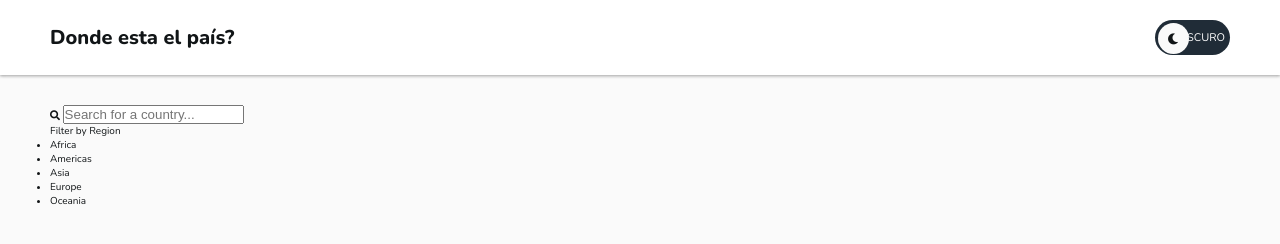
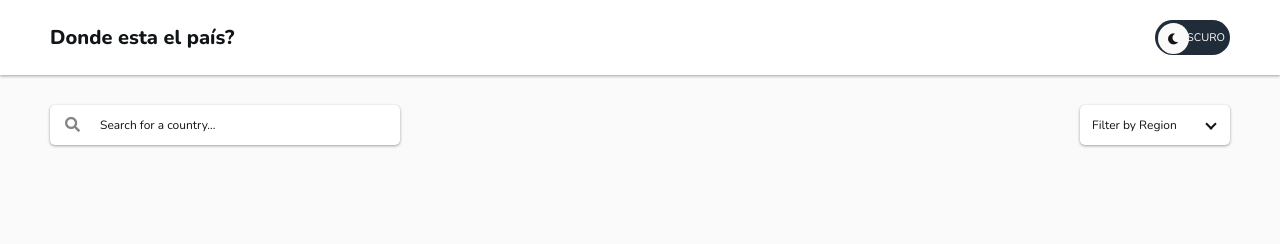
Before and after one commit to jhonson-lc/proyecto-final-manejo, a plain HTML site: page index.html in a window 1280 px wide. Drawn offline with nearby package versions, Linux system fonts and the light colour scheme.

Commit message:
Se agrego estilos a los filtros.

```diff
--- a/css/style.css
+++ b/css/style.css
@@ -130,3 +130,102 @@ body {
   #darktheme {
     text-align: start;
   }
+  .filters {
+    display: flex;
+    justify-content: space-between;
+    flex-wrap: wrap;
+  }
+  .filters__search {
+    position: relative;
+  }
+  .filters__search i {
+    font-size: 1.5rem;
+    color: var(--color-input);
+    position: absolute;
+    top: 1.2rem;
+    left: 1.5rem;
+  }
+
+  #searchCountry {
+    box-shadow: 0 1px 3px rgba(0, 0, 0, 0.16), 0 1px 3px rgba(0, 0, 0, 0.23);
+    font-family: 'Nunito', sans-serif;
+    border: none;
+    outline: none;
+    padding: 1.2rem 1rem 1.2rem 5rem;
+    background-color: var(--color-elements);
+    color: var(--color-text);
+    font-weight: 300;
+    width: 35rem;
+    border-radius: 0.5rem;
+    font-size: 1.2rem;
+    margin-bottom: 2rem;
+  }
+
+  #searchCountry::-webkit-search-cancel-button {
+    display: none;
+  }
+
+  #searchCountry::placeholder {
+    color: var(--color-text);
+  }
+
+  .filters__select {
+    position: relative;
+  }
+
+  #select__continent {
+    font-family: 'Nunito', sans-serif;
+    border: none;
+    outline: none;
+    color: var(--color-text);
+    font-weight: 300;
+    width: 15rem;
+    font-size: 1.2rem;
+    appearance: none;
+    box-shadow: none;
+    cursor: pointer;
+  }
+  #select__continent span {
+    z-index: -1;
+    box-shadow: 0 1px 3px rgba(0, 0, 0, 0.16), 0 1px 3px rgba(0, 0, 0, 0.23);
+    position: relative;
+    border-radius: 0.5rem;
+    padding: 1.2rem;
+    background-color: var(--color-elements);
+    display: block;
+    cursor: pointer;
+  }
+
+  .display__none {
+    display: none;
+  }
+
+  #select__continent ul {
+    border-radius: 0.5rem;
+    position: absolute;
+    background-color: var(--color-elements);
+    padding: 1rem;
+    margin-top: 1rem;
+    width: 100%;
+    box-shadow: 0 1px 3px rgba(0, 0, 0, 0.16), 0 1px 3px rgba(0, 0, 0, 0.23);
+  }
+
+  #select__continent li {
+    list-style: none;
+    margin: 0.5rem 0;
+    cursor: pointer;
+  }
+
+  .select_arrow {
+    position: absolute;
+    z-index: -1;
+    top: 1.5rem;
+    right: 1.5rem;
+    width: 0.5rem;
+    height: 0.5rem;
+    border: solid var(--color-text);
+    border-width: 0 0.2rem 0.2rem 0;
+    display: inline-block;
+    padding: 0.3rem;
+    transform: rotate(45deg);
+  }
```
